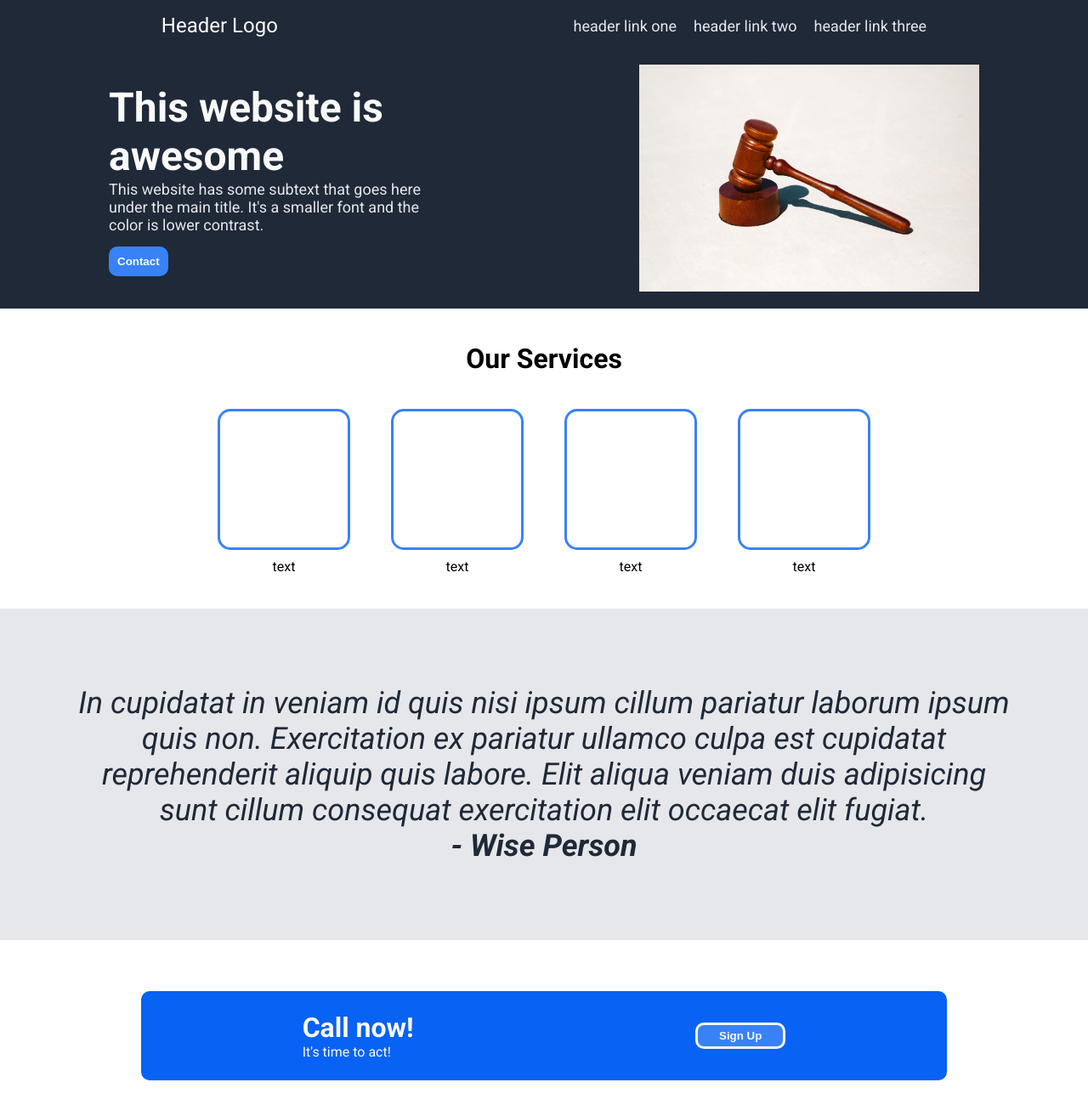
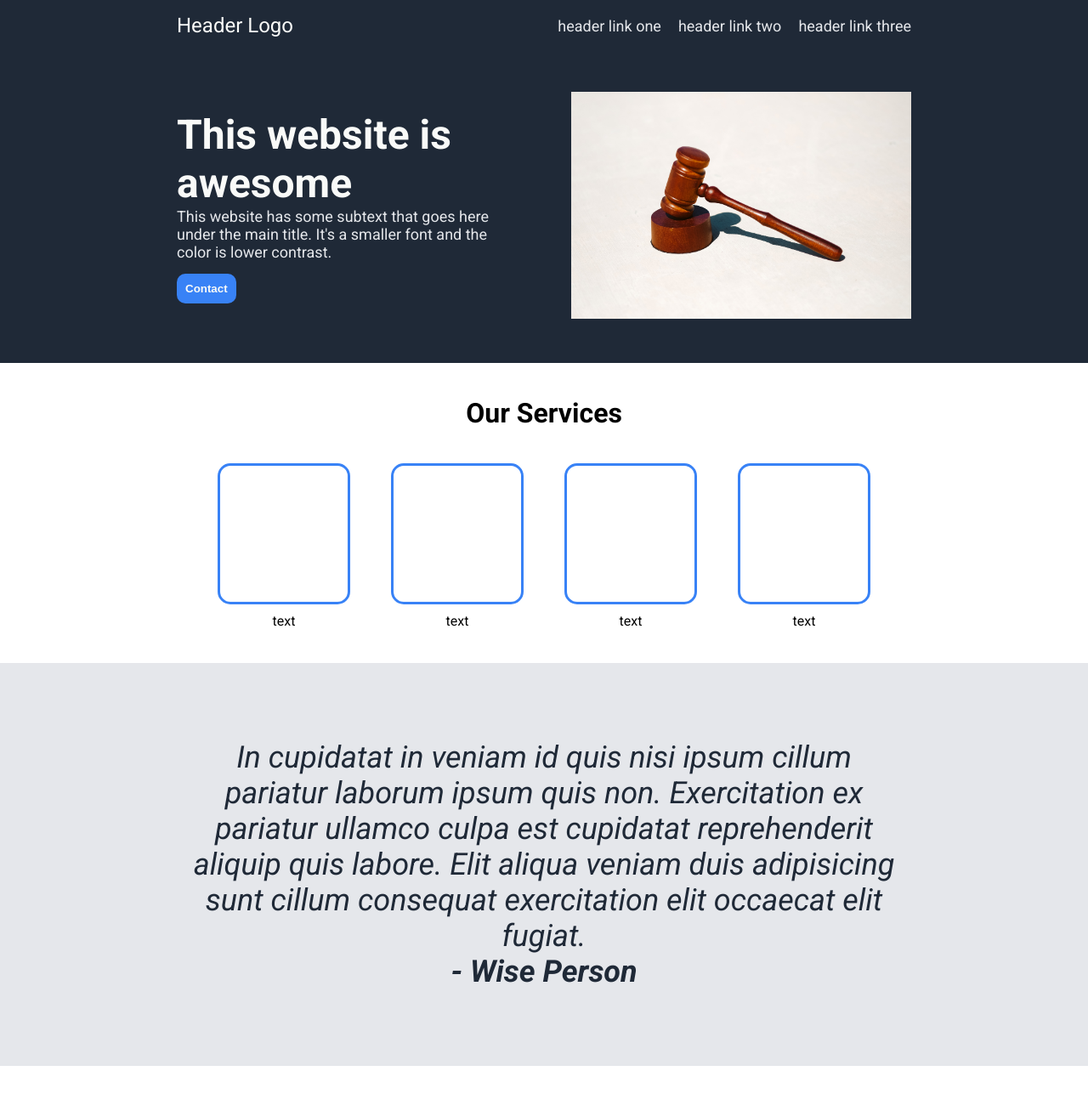
Before and after one commit to DevMeanz/Landing-Page, a plain HTML site: page index.html in a window 1280 px wide. Shown: the top 1300 px of the page at 85% size. Drawn offline with Linux system fonts and the light colour scheme.

Commit message:
Finished CSS. Site is now done, albeit not responsive

```diff
--- a/styles.css
+++ b/styles.css
@@ -12,9 +12,9 @@ body {
 header {
     background-color: #1f2937;
     display: flex;
-    justify-content: space-around;
+    justify-content: space-between;
     align-items: center;
-    padding: 1em;
+    padding: 1em 13em 1em 13em;
 }
 
 .logo {
@@ -49,10 +49,11 @@ header nav {
 
  .hero {
      display: flex;
-     justify-content: space-around;
+     justify-content: space-between;
      align-items: center;
-     padding: 1em;
+     padding: 3em 13em 3em 13em;
      background-color: #1f2937;
+     gap: 2em;
  }
 
  .left-text {
@@ -70,10 +71,6 @@ header nav {
      margin-bottom: 15px;
  }
 
- .right-image {
-
- }
-
  main {
      display: flex;
      flex-direction: column;
@@ -87,10 +84,6 @@ header nav {
      display: flex;
      margin-top: 40px;
      gap: 3em;
-
- }
-
- .card {
 
  }
 
@@ -112,7 +105,7 @@ header nav {
      justify-content: center;
      align-items: center;
      text-align: center;
-     padding: 2.5em;
+     padding: 2.5em 6em 2.5em 6em;
      background-color:#e5e7eb;
      color: #1f2937;
      font-size: 36px;
@@ -122,8 +115,9 @@ header nav {
  .action-area {
      display: flex;
      justify-content: center;
-     align-items: center;
+     align-items: flex-start;
      margin: 60px;
+     flex: 1;
  }
 
  .callToAction {
@@ -142,3 +136,12 @@ header nav {
      border: solid #f9faf8;
      padding: 5px 25px 5px 25px;
  }
+
+ footer {
+     background-color: #1f2937;
+     display: flex;
+     padding: 2em;
+     justify-content: center;
+     align-items: center;
+     color: #f9faf8;
+ }
```
